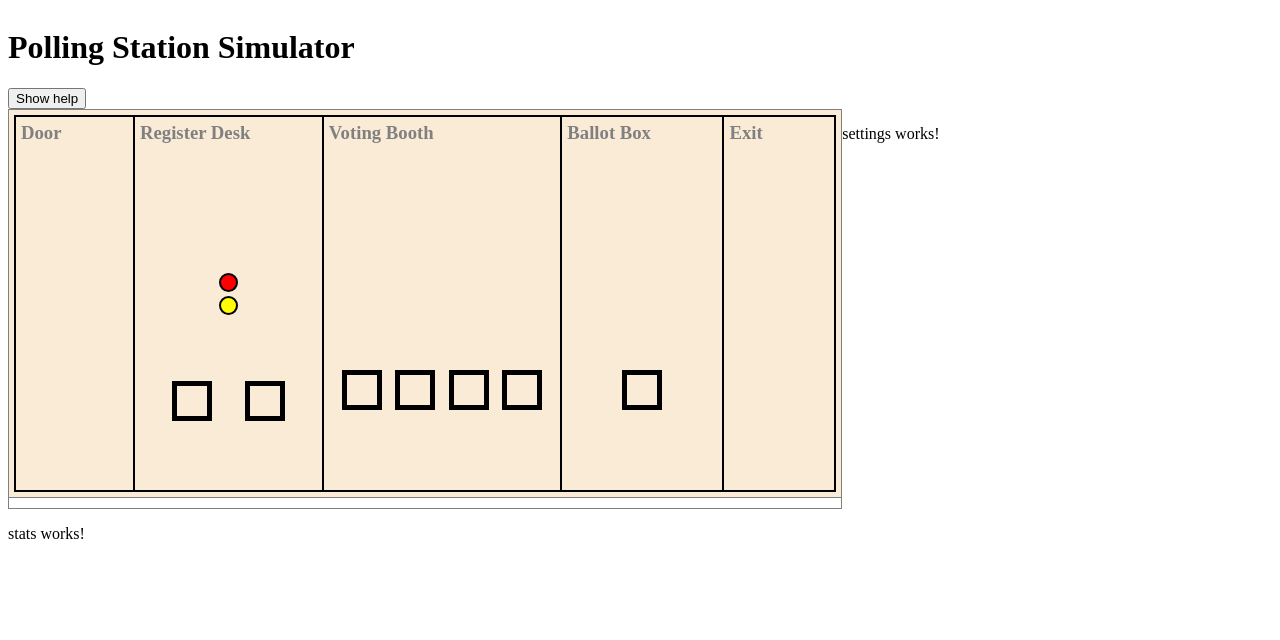
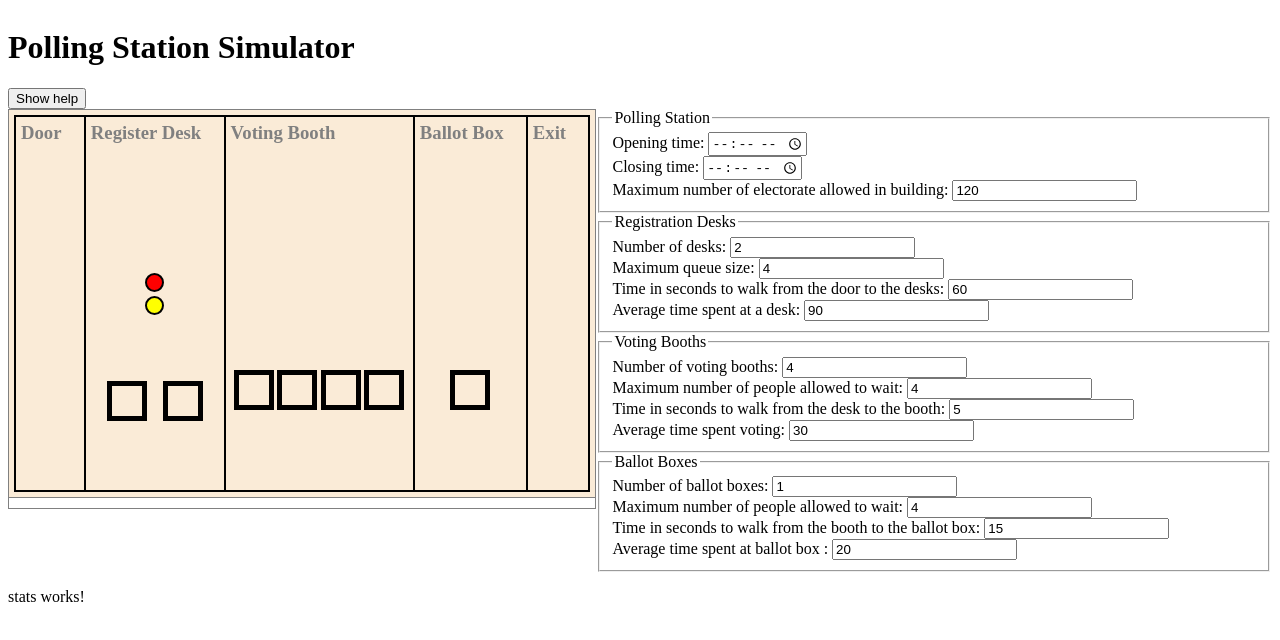
Before and after one commit to jonathantwite/PollingStationSimulator, an Angular app: page / in a window 1280 px wide. Shown: the top 640 px of the page. Built offline with nearby package versions, Linux system fonts and the light colour scheme.

Commit message:
Started setting form

```diff
--- a/src/app/components/settings/settings.component.html
+++ b/src/app/components/settings/settings.component.html
@@ -1 +1,81 @@
-<p>settings works!</p>
+<form [formGroup]="settingsForm">
+    <fieldset>
+        <legend>Polling Station</legend>
+        <div>
+            <label for="opening-time">Opening time: </label>
+            <input id="opening-time" type="time" [formControl]="settingsForm.controls.openingTime" />
+        </div>
+        <div>
+            <label for="closing-time">Closing time: </label>
+            <input id="closing-time" type="time" [formControl]="settingsForm.controls.closingTime" />
+        </div>
+        <div>
+            <label for="maxInBuilding">Maximum number of electorate allowed in building: </label>
+            <input id="maxInBuilding" type="number" [formControl]="settingsForm.controls.maxInBuilding" />
+        </div>
+    </fieldset>
+    <fieldset>
+        <legend>Registration Desks</legend>
+        <div>
+            <label for="numberOfRegisterDesks">Number of desks: </label>
+            <input id="numberOfRegisterDesks" type="number" [formControl]="settingsForm.controls.numberOfRegisterDesks" />
+        </div>
+        <div>
+            <label for="maxQueueRegisterDesk">Maximum queue size: </label>
+            <input id="maxQueueRegisterDesk" type="number" [formControl]="settingsForm.controls.maxQueueRegisterDesk" />
+        </div>
+        @if(showAdvancedSettings()){
+            <div>
+                <label for="minTimeInRegisterDeskQueue">Time in seconds to walk from the door to the desks: </label>
+                <input id="minTimeInRegisterDeskQueue" type="number" [formControl]="settingsForm.controls.minTimeInRegisterDeskQueue" />
+            </div>
+            <div>
+                <label for="avgTimeAtRegisterDesk">Average time spent at a desk: </label>
+                <input id="avgTimeAtRegisterDesk" type="number" [formControl]="settingsForm.controls.avgTimeAtRegisterDesk" />
+            </div>
+        }
+    </fieldset>
+    <fieldset>
+        <legend>Voting Booths</legend>
+        <div>
+            <label for="numberOfVotingBooths">Number of voting booths: </label>
+            <input id="numberOfVotingBooths" type="number" [formControl]="settingsForm.controls.numberOfVotingBooths" />
+        </div>
+        @if(showAdvancedSettings()){
+            <div>
+                <label for="maxQueueVotingBooth">Maximum number of people allowed to wait: </label>
+                <input id="maxQueueVotingBooth" type="number" [formControl]="settingsForm.controls.maxQueueVotingBooth" />
+            </div>
+            <div>
+                <label for="minTimeInVotingBoothQueue">Time in seconds to walk from the desk to the booth: </label>
+                <input id="minTimeInVotingBoothQueue" type="number" [formControl]="settingsForm.controls.minTimeInVotingBoothQueue" />
+            </div>
+            <div>
+                <label for="avgTimeAtVotingBooth">Average time spent voting: </label>
+                <input id="avgTimeAtVotingBooth" type="number" [formControl]="settingsForm.controls.avgTimeAtVotingBooth" />
+            </div>
+        }
+    </fieldset>
+    <fieldset>
+        <legend>Ballot Boxes</legend>
+        <div>
+            <label for="numberOfBallotBoxes">Number of ballot boxes: </label>
+            <input id="numberOfBallotBoxes" type="number" [formControl]="settingsForm.controls.numberOfBallotBoxes" />
+        </div>
+        @if(showAdvancedSettings()){
+            <div>
+                <label for="maxQueueBallotBox">Maximum number of people allowed to wait: </label>
+                <input id="maxQueueBallotBox" type="number" [formControl]="settingsForm.controls.maxQueueBallotBox" />
+            </div>
+            <div>
+                <label for="minTimeInBallotBoxQueue">Time in seconds to walk from the booth to the ballot box: </label>
+                <input id="minTimeInBallotBoxQueue" type="number" [formControl]="settingsForm.controls.minTimeInBallotBoxQueue" />
+            </div>
+            <div>
+                <label for="avgTimeAtBallotBox">Average time spent at ballot box : </label>
+                <input id="avgTimeAtBallotBox" type="number" [formControl]="settingsForm.controls.avgTimeAtBallotBox" />
+            </div>
+        }
+    </fieldset>
+
+</form>
--- a/src/app/components/settings/settings.component.ts
+++ b/src/app/components/settings/settings.component.ts
@@ -1,12 +1,36 @@
-import { Component } from '@angular/core';
+import { Component, inject, signal } from '@angular/core';
+import { FormBuilder, FormControl, ReactiveFormsModule, Validators } from '@angular/forms';
+import { SimulatorService } from '../../services/simulator.service';
 
 @Component({
   selector: 'app-settings',
   standalone: true,
-  imports: [],
+  imports: [ReactiveFormsModule],
   templateUrl: './settings.component.html',
   styleUrl: './settings.component.scss'
 })
 export class SettingsComponent {
+  private formBuilder = inject(FormBuilder);
+  private simulator = inject(SimulatorService);
 
+  showAdvancedSettings = signal(true);
+
+  settingsForm = this.formBuilder.group({
+    openingTime: ['', Validators.required],
+    closingTime: ['', Validators.required],
+    maxQueueRegisterDesk: [this.simulator.options().MaxQueueBallotBox],
+    numberOfRegisterDesks: [this.simulator.options().NumberOfRegisterDesks],
+    maxQueueVotingBooth: [this.simulator.options().MaxQueueVotingBooth],
+    numberOfVotingBooths: [this.simulator.options().NumberOfVotingBooths],
+    maxQueueBallotBox: [this.simulator.options().MaxQueueBallotBox],
+    numberOfBallotBoxes: [this.simulator.options().NumberOfBallotBoxes],
+    maxInBuilding: [this.simulator.options().MaxInBuilding],
+    minTimeInRegisterDeskQueue: [this.simulator.options().MinTimeInRegisterDeskQueue],
+    avgTimeAtRegisterDesk: [this.simulator.options().AvgTimeAtRegisterDesk],
+    minTimeInVotingBoothQueue: [this.simulator.options().MinTimeInVotingBoothQueue],
+    avgTimeAtVotingBooth: [this.simulator.options().AvgTimeAtVotingBooth],
+    minTimeInBallotBoxQueue: [this.simulator.options().MinTimeInBallotBoxQueue],
+    avgTimeAtBallotBox: [this.simulator.options().AvgTimeAtBallotBox],
+    minTimeInExitQueue: [this.simulator.options().MinTimeInExitQueue]
+  })
 }
```
